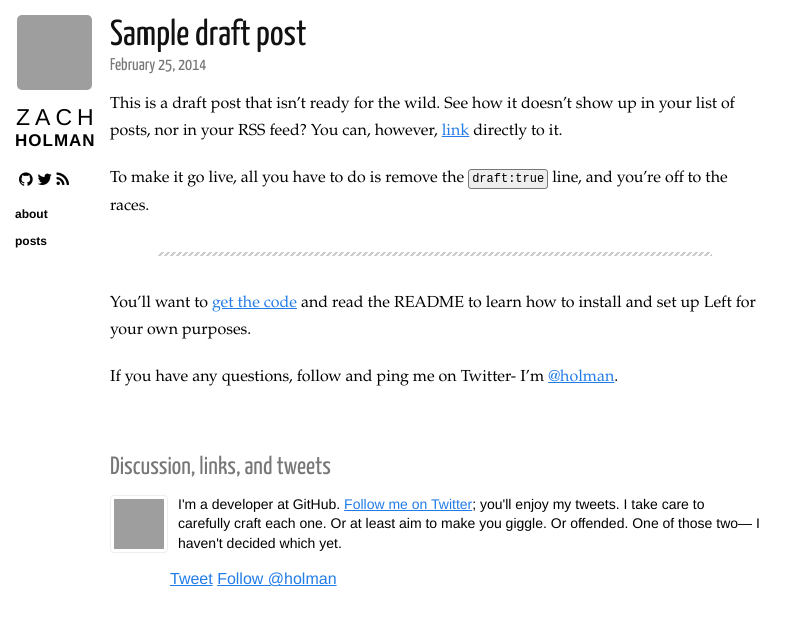
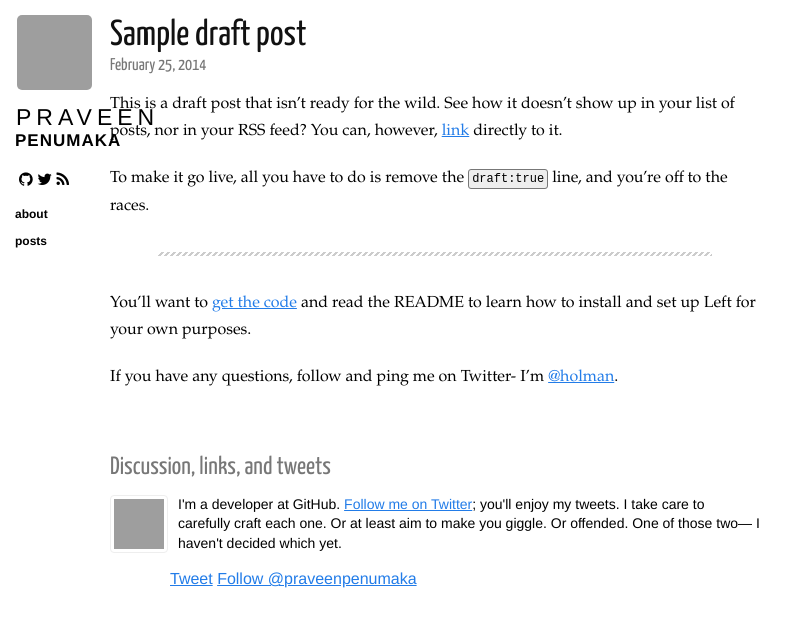
Before and after one commit to praveenpenumaka/praveenpenumaka.github.io, a Jekyll site: the page built from _posts/2014-02-25-draft.markdown, in a window 1280 px wide, cut to the strip 0-627 px from the top of the page. Shown: the whole strip, without its empty margins (0-807 px from the left). Built offline with Jekyll 4.4.1, drawn with Linux system fonts in a browser that asks for light colours; nearby versions of some CDN libraries; Markdown is read by kramdown in place of the engine named in the settings; comment, search, counter and statistics services are not loaded; grey boxes are pictures that could not be loaded.

Commit message:
My data update

```diff
--- a/_config.yml
+++ b/_config.yml
@@ -4,9 +4,9 @@ permalink: /posts/:title
 rdiscount:
   extensions: [smart]
 
-name: Zach Holman
-url: http://zachholman.com
+name: Praveen Penumaka
+url: http://praveenpenumaka.github.io
 description: A fantastic blog that is fantastic.
-twitter: holman
-github: holman
-gravatar_url: http://gravatar.com/avatar/6f63cde8b16b035280ca615f621a6c8c
+twitter: praveenpenumaka
+github: praveenpenumaka
+gravatar_url: https://s.gravatar.com/avatar/5c61a0287b2663fbe0934b82cd802542
```
Also changed, not shown: apple-touch-icon.png (deleted), favicon.ico.
